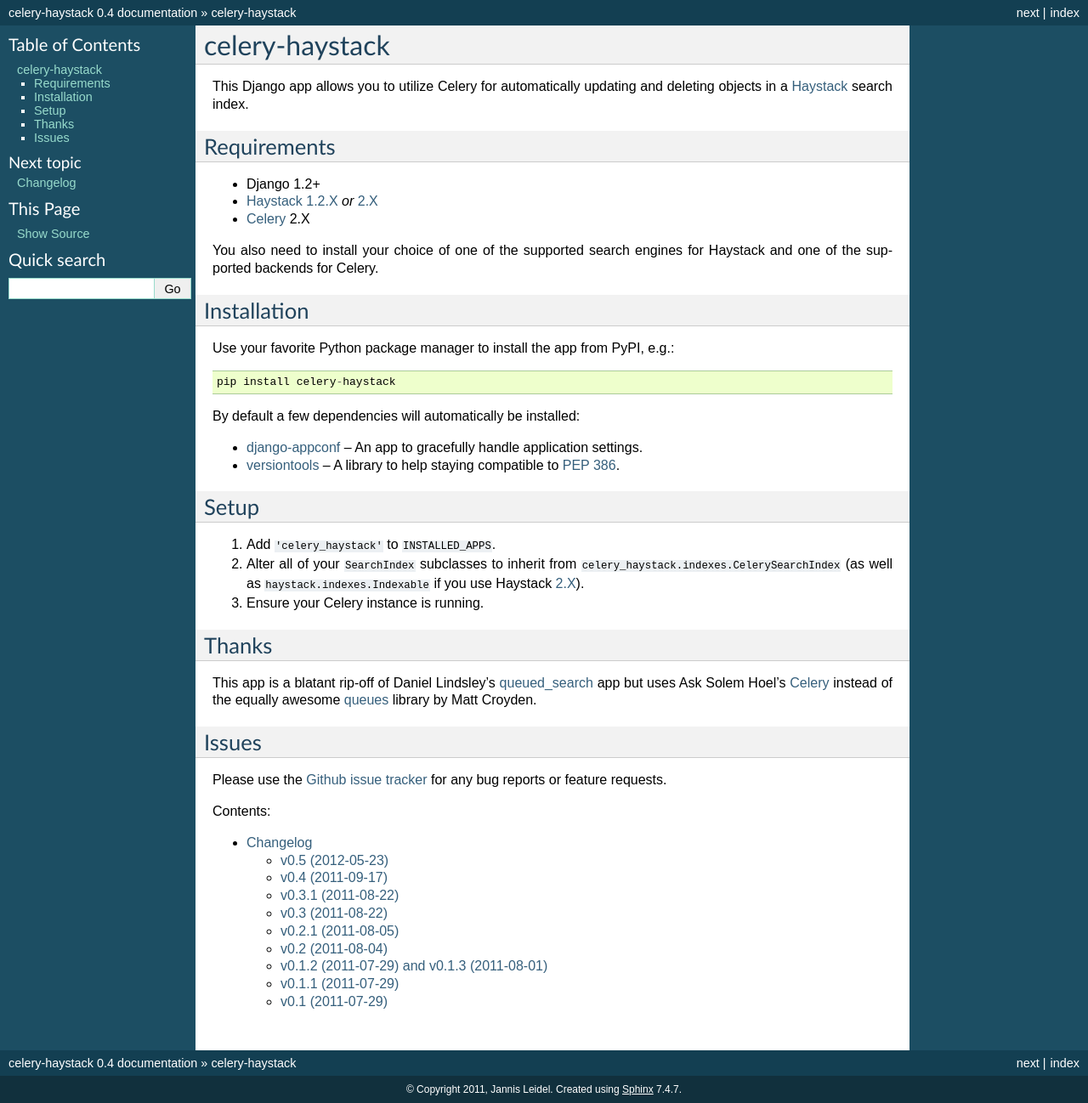
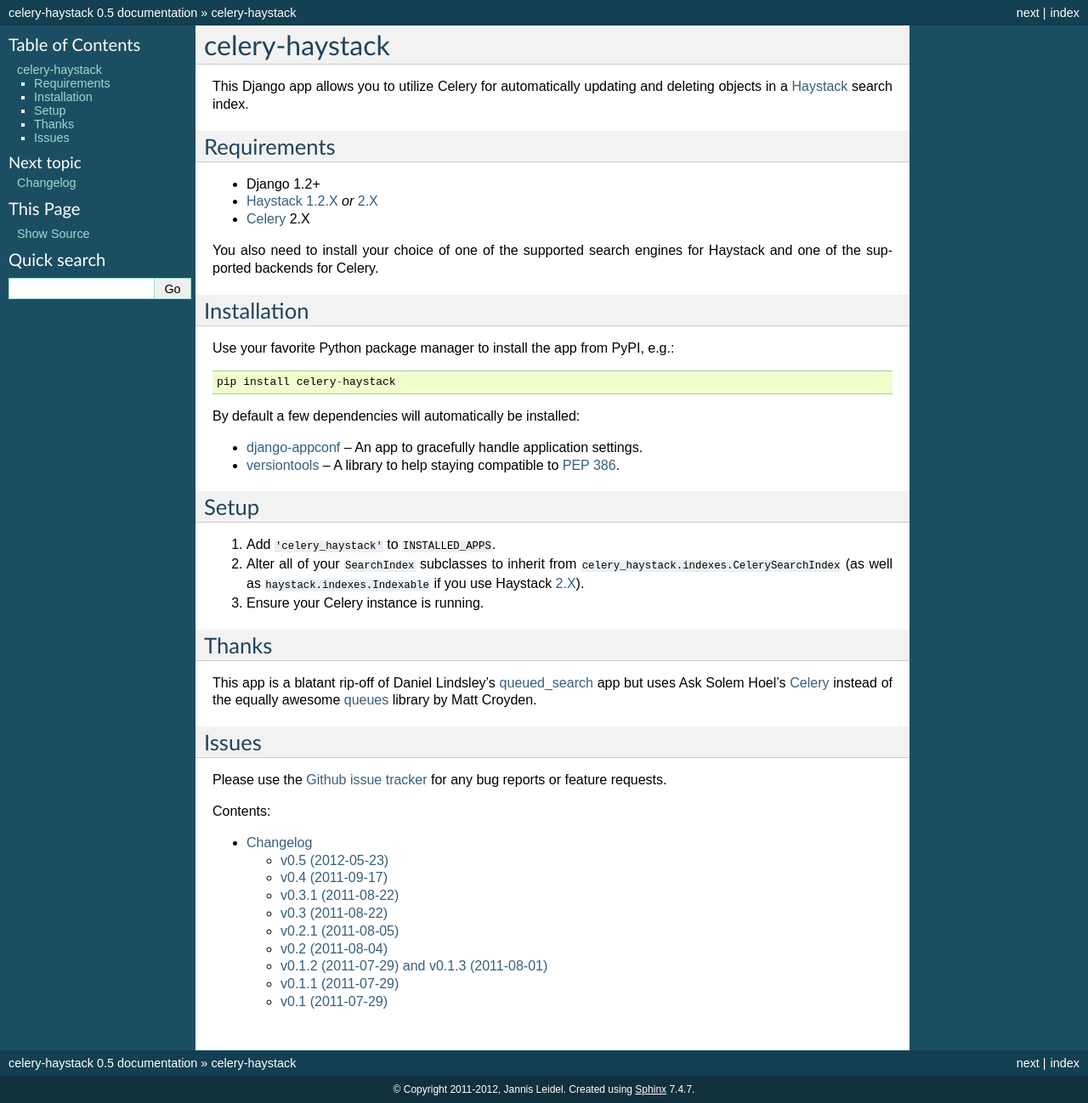
Before and after one commit to django-haystack/celery-haystack, a Sphinx documentation site: the page built from docs/index.rst, in a window 1280 px wide. Shown: the whole page at 85% size. Built offline with Sphinx 7.4.7, drawn with Linux system fonts in a browser that asks for light colours; part of the change alters nothing that is shown.

Commit message:
Updated version handling in docs and updated year.

```diff
--- a/docs/conf.py
+++ b/docs/conf.py
@@ -41,16 +41,20 @@ master_doc = 'index'
 
 # General information about the project.
 project = u'celery-haystack'
-copyright = u'2011, Jannis Leidel'
+copyright = u'2011-2012, Jannis Leidel'
 
 # The version info for the project you're documenting, acts as replacement for
 # |version| and |release|, also used in various other places throughout the
 # built documents.
 #
-# The short X.Y version.
-version = '0.4'
-# The full version, including alpha/beta/rc tags.
-release = '0.4'
+try:
+    from celery_haystack import __version__
+    # The short X.Y version.
+    version = '.'.join(__version__.split('.')[:2])
+    # The full version, including alpha/beta/rc tags.
+    release = __version__
+except ImportError:
+    version = release = 'dev'
 
 # The language for content autogenerated by Sphinx. Refer to documentation
 # for a list of supported languages.
```
Also changed, not shown: 1 other file.
